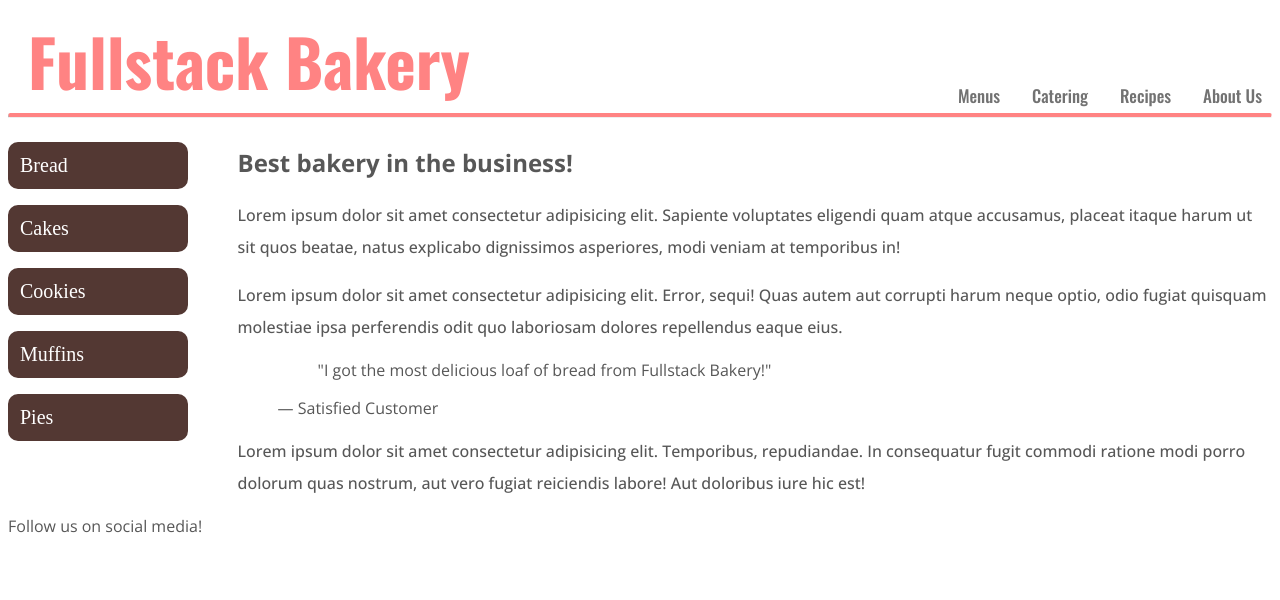
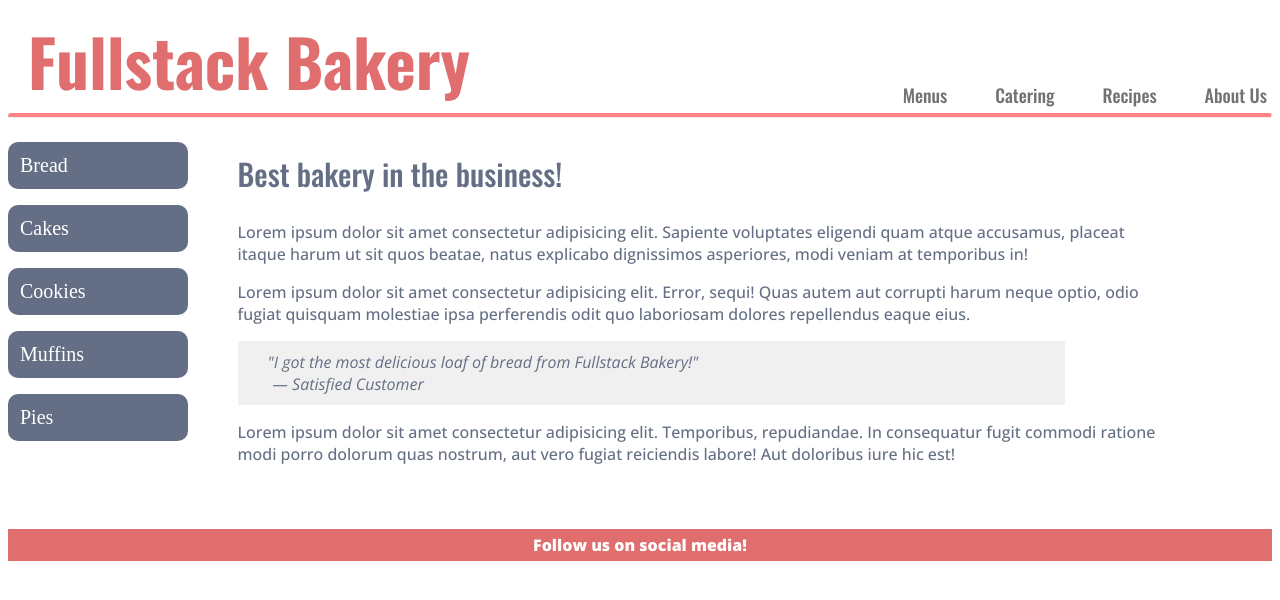
Before and after one commit to Emiliano-Canseco-III/Fullstack_bakery, a plain HTML site: page index.html in a window 1280 px wide. Drawn offline with nearby package versions, Linux system fonts and the light colour scheme; a web font is replaced by a local one.

Commit message:
Finished styling the webpage.

```diff
--- a/index.css
+++ b/index.css
@@ -1,13 +1,15 @@
 header {
   display: flex;
   justify-content: space-between;
-  align-items: flex-end;
 }
 
 .brand {
-  color: #ff8383;
+  color: #e06e6e;
+
   margin: 0;
   padding: 20px;
+  padding-right: 0;
+  width: auto;
 
   font-weight: bold;
   font-family: "Oswald";
@@ -18,13 +20,14 @@ header {
 nav {
   display: flex;
   align-items: flex-end;
-  gap: 2rem;
-  padding-right: 10px;
+  gap: 3rem;
+
+  padding-right: 5px;
   padding-bottom: 5px;
 }
 
 a {
-  font-size: 17px;
+  font-size: 18px;
   font-family: "Oswald";
   color: rgb(114, 114, 114);
   text-decoration: none;
@@ -35,10 +38,11 @@ a:hover {
   color: #ff8383;
 }
 
-hr {
+#hr1 {
   border-top: 4px solid #ff8383;
   border-radius: 10px;
   margin-top: 0;
+  width: auto;
 }
 
 main {
@@ -54,12 +58,12 @@ ul {
 }
 
 li {
-  border: 2px solid #533833;
+  border: 2px solid #646e84;
   padding: 10px;
   padding-right: 100px;
   border-radius: 10px;
 
-  background-color: #533833;
+  background-color: #646e84;
   color: white;
 
   font-family: "Open";
@@ -67,11 +71,46 @@ li {
 }
 
 body {
-  color: rgb(87, 87, 87);
+  color: #656f84;
   font-family: "Open Sans";
+  margin-bottom: 0;
 }
 
 p {
   font-weight: 500;
-  line-height: 2;
+  width: 90%;
 }
+
+h1 {
+  color: #646e84;
+  font-family: "Oswald";
+  font-weight: 500;
+  font-size: 30px;
+}
+
+.testimonial {
+  background-color: rgba(211, 211, 211, 0.332);
+  width: 80%;
+  font-style: italic;
+  margin-left: 0;
+}
+
+blockquote {
+  padding-top: 10px;
+  margin-bottom: 0;
+  margin-left: 30px;
+}
+
+figcaption {
+  padding-bottom: 10px;
+  padding-left: 35px;
+}
+
+footer {
+  font-weight: 800;
+  margin-top: 3rem;
+  padding: 5px;
+  background-color: #e06e6e;
+  color: white;
+  text-align: center;
+}
--- a/index.html
+++ b/index.html
@@ -32,7 +32,7 @@
         <a href="#">About Us</a>
       </nav>
     </header>
-    <hr />
+    <hr id="hr1" />
     <main>
       <ul>
         <li>Bread</li>
@@ -43,13 +43,13 @@
       </ul>
       <article>
         <h1>Best bakery in the business!</h1>
-        <p>
+        <p id="p1">
           Lorem ipsum dolor sit amet consectetur adipisicing elit. Sapiente
           voluptates eligendi quam atque accusamus, placeat itaque harum ut sit
           quos beatae, natus explicabo dignissimos asperiores, modi veniam at
           temporibus in!
         </p>
-        <p>
+        <p id="p2">
           Lorem ipsum dolor sit amet consectetur adipisicing elit. Error, sequi!
           Quas autem aut corrupti harum neque optio, odio fugiat quisquam
           molestiae ipsa perferendis odit quo laboriosam dolores repellendus
@@ -61,7 +61,7 @@
           </blockquote>
           <figcaption>— Satisfied Customer</figcaption>
         </figure>
-        <p>
+        <p id="p3">
           Lorem ipsum dolor sit amet consectetur adipisicing elit. Temporibus,
           repudiandae. In consequatur fugit commodi ratione modi porro dolorum
           quas nostrum, aut vero fugiat reiciendis labore! Aut doloribus iure
@@ -69,6 +69,6 @@
         </p>
       </article>
     </main>
-    <footer>Follow us on social media!</footer>
   </body>
 </html>
+<footer>Follow us on social media!</footer>
```
